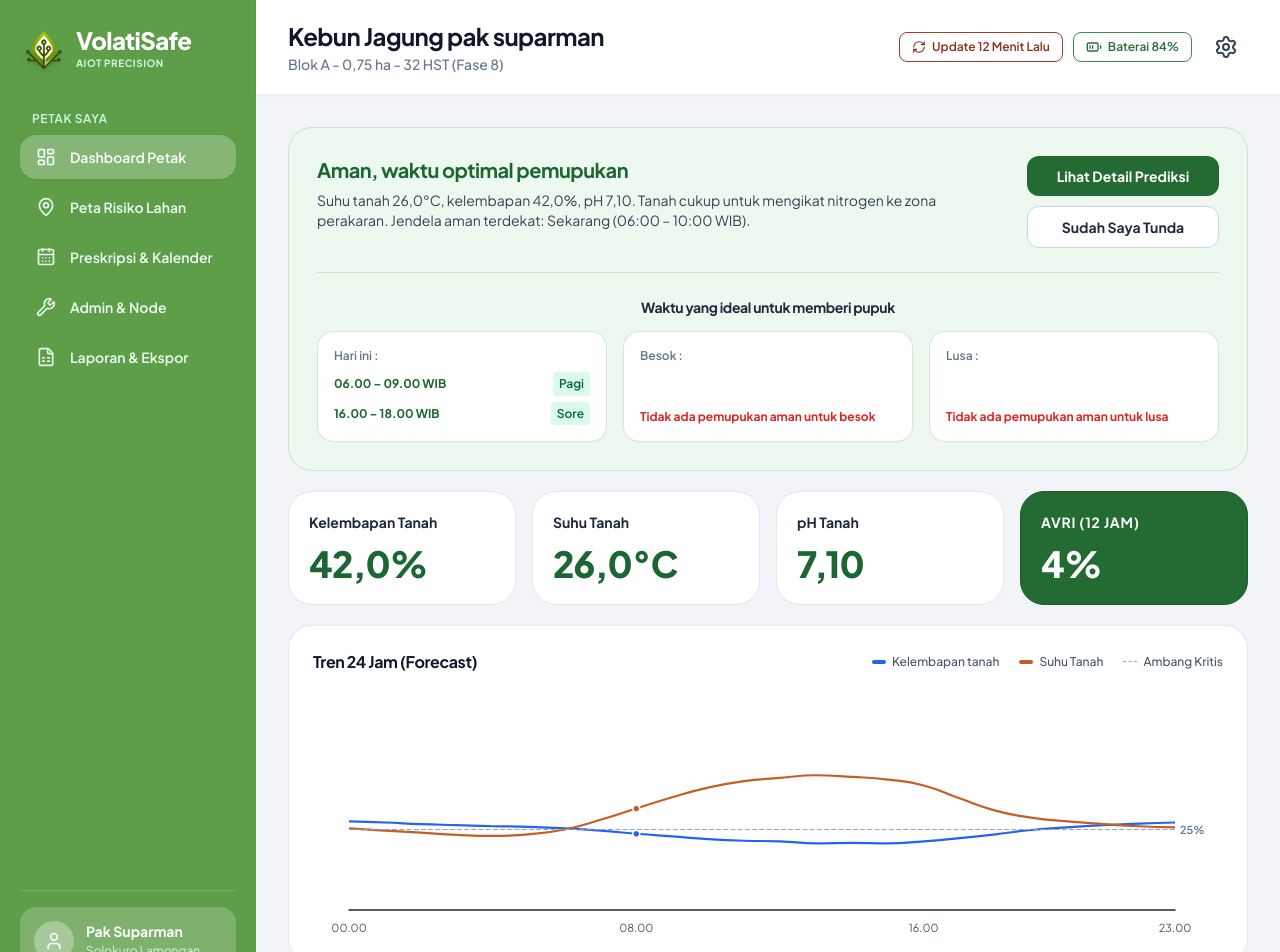
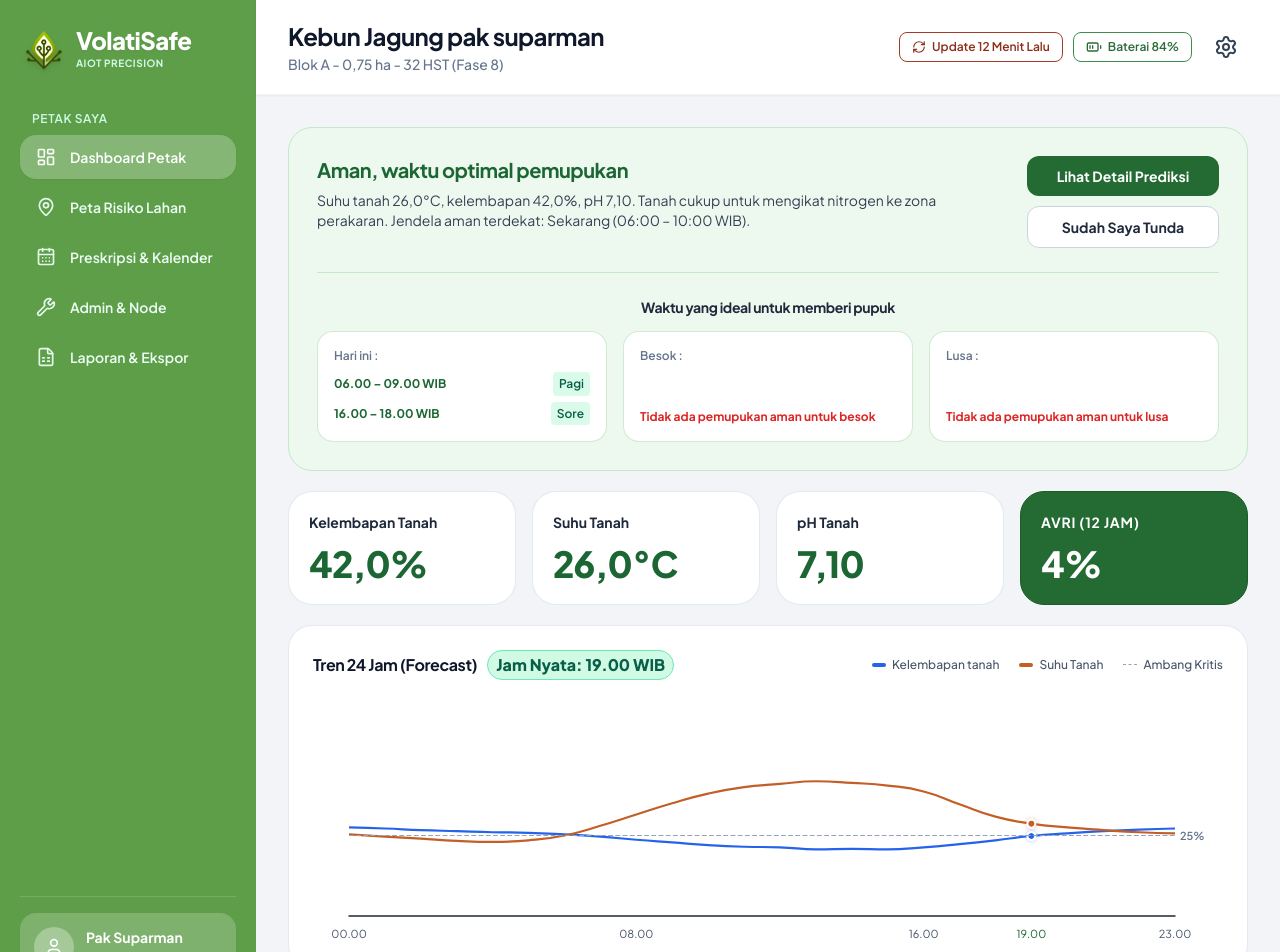
Before and after one commit to syifamojocanggih-hash/VolatiSafe-AIoT, a Next.js app in the folder frontend/: page / in a window 1280 px wide. Shown: the top 952 px of the page. Built offline with nearby package versions, Linux system fonts and the light colour scheme; no server answers.

Commit message:
feat: add mock database service and agronomy components for VolatiSafe-AIoT

```diff
--- a/frontend/next.config.mjs
+++ b/frontend/next.config.mjs
@@ -1,4 +1,14 @@
 /** @type {import('next').NextConfig} */
-const nextConfig = {};
+const nextConfig = {
+  webpack: (config, { dev }) => {
+    if (dev) {
+      config.watchOptions = {
+        poll: 1000,
+        aggregateTimeout: 300,
+      };
+    }
+    return config;
+  },
+};
 
 export default nextConfig;
--- a/frontend/src/app/page.tsx
+++ b/frontend/src/app/page.tsx
@@ -539,6 +539,32 @@ export default function DashboardPage() {
         lastUpdatedMinutesAgo: 0,
       };
 
+      // 5. Update Live Trend Point at Current Hour (Live IoT Sensor) in WIB
+      const currentH = (() => {
+        try {
+          const formatter = new Intl.DateTimeFormat('en-US', {
+            hour: 'numeric',
+            hour12: false,
+            timeZone: 'Asia/Jakarta',
+          });
+          const h = parseInt(formatter.format(new Date()), 10);
+          return isNaN(h) ? 16 : (h % 24);
+        } catch {
+          return (new Date().getUTCHours() + 7) % 24;
+        }
+      })();
+      const updatedTrend = (prev.trend24h || []).map((pt, idx) => {
+        if (idx === currentH) {
+          return {
+            ...pt,
+            moisture: Number(m.toFixed(1)),
+            temperature: Number(t.toFixed(1)),
+            ph: Number(ph.toFixed(2)),
+          };
+        }
+        return pt;
+      });
+
       return {
         ...prev,
         metrics: updatedMetrics,
@@ -546,6 +572,7 @@ export default function DashboardPage() {
         shapExplanations,
         physicsDiagnostics,
         field: updatedField,
+        trend24h: updatedTrend,
       };
     });
 
--- a/frontend/src/components/agronomy/AgronomyPlanning.tsx
+++ b/frontend/src/components/agronomy/AgronomyPlanning.tsx
@@ -21,6 +21,8 @@ import {
   ChevronRight,
   Bell,
   Check,
+  ChevronDown,
+  ChevronUp,
 } from 'lucide-react';
 
 export const AgronomyPlanning: React.FC = () => {
@@ -36,6 +38,7 @@ export const AgronomyPlanning: React.FC = () => {
   const [, setLastSyncTime] = useState<string | null>(null);
   const [logs, setLogs] = useState<ApplicationLog[]>(initialAgronomyData.applicationLogs);
   const [selectedPhaseId, setSelectedPhaseId] = useState<string | null>('v8');
+  const [showAllLogs, setShowAllLogs] = useState(false);
 
   // Modals & Feedback
   const [isWhatsAppModalOpen, setIsWhatsAppModalOpen] = useState(false);
@@ -713,8 +716,13 @@ export const AgronomyPlanning: React.FC = () => {
         <section className="lg:col-span-5 bg-white rounded-3xl p-5 sm:p-6 border border-slate-200/90 shadow-2xs space-y-4">
           <div className="flex items-center justify-between gap-3">
             <div>
-              <h3 className="text-base font-bold text-slate-900 tracking-tight">
-                Catatan Aplikasi Aktual
+              <h3 className="text-base font-bold text-slate-900 tracking-tight flex items-center gap-2">
+                <span>Catatan Aplikasi Aktual</span>
+                {logs.length > 0 && (
+                  <span className="text-3xs font-bold px-2 py-0.5 rounded-full bg-slate-100 text-slate-600 border border-slate-200">
+                    {logs.length}
+                  </span>
+                )}
               </h3>
               <p className="text-3xs text-slate-400 font-medium">
                 Sinkron ke Digital Twin (F_log)
@@ -722,19 +730,19 @@ export const AgronomyPlanning: React.FC = () => {
             </div>
             <button
               onClick={() => setIsRecordModalOpen(true)}
-              className="py-1.5 px-3 rounded-xl bg-[#236B32] hover:bg-[#1C5628] text-white text-xs font-bold transition-all flex items-center gap-1.5 active:scale-95 shadow-2xs"
+              className="py-1.5 px-3 rounded-xl bg-[#236B32] hover:bg-[#1C5628] text-white text-xs font-bold transition-all flex items-center gap-1.5 active:scale-95 shadow-2xs cursor-pointer"
             >
               <Plus className="w-3.5 h-3.5" />
               <span>+ Catat Pemupukan</span>
             </button>
           </div>
 
-          {/* List of Logs */}
+          {/* List of Logs (Maksimal 3 item dengan opsi Lihat Selengkapnya) */}
           <div className="space-y-3">
-            {logs.map((log) => (
+            {(showAllLogs ? logs : logs.slice(0, 3)).map((log) => (
               <div
                 key={log.id}
-                className="p-3.5 rounded-2xl bg-slate-50 border border-slate-200/80 space-y-1.5"
+                className="p-3.5 rounded-2xl bg-slate-50 border border-slate-200/80 space-y-1.5 transition-all"
               >
                 <div className="flex items-center justify-between text-xs">
                   <span className="font-bold text-slate-900">
@@ -757,6 +765,26 @@ export const AgronomyPlanning: React.FC = () => {
                 </div>
               </div>
             ))}
+
+            {/* Tombol Lihat Selengkapnya jika lebih dari 3 catatan */}
+            {logs.length > 3 && (
+              <button
+                type="button"
+                onClick={() => setShowAllLogs((prev) => !prev)}
+                className="w-full py-2.5 px-3 rounded-2xl bg-slate-50 hover:bg-slate-100 border border-slate-200/90 text-slate-700 text-xs font-semibold flex items-center justify-center gap-1.5 transition-all active:scale-[0.99] cursor-pointer"
+              >
+                <span>
+                  {showAllLogs
+                    ? 'Tampilkan Lebih Sedikit'
+                    : `Lihat Selengkapnya (${logs.length - 3} catatan lainnya)`}
+                </span>
+                {showAllLogs ? (
+                  <ChevronUp className="w-4 h-4 text-slate-500" />
+                ) : (
+                  <ChevronDown className="w-4 h-4 text-slate-500" />
+                )}
+              </button>
+            )}
 
             {/* Pending Log Placeholder Card */}
             <div className="p-3.5 rounded-2xl border-2 border-dashed border-slate-200 text-center text-xs text-slate-400 space-y-1">
--- a/frontend/src/components/dashboard/Trend24hChart.tsx
+++ b/frontend/src/components/dashboard/Trend24hChart.tsx
@@ -14,16 +14,39 @@ const ReactECharts = dynamic(() => import('echarts-for-react'), {
   ),
 });
 
+// Helper untuk mendapatkan jam sekarang dalam zona waktu WIB (Asia/Jakarta, UTC+7)
+// secara konsisten baik di Server SSR (UTC) maupun Browser Client
+function getWibCurrentHour(): number {
+  try {
+    const formatter = new Intl.DateTimeFormat('en-US', {
+      hour: 'numeric',
+      hour12: false,
+      timeZone: 'Asia/Jakarta',
+    });
+    const hourStr = formatter.format(new Date());
+    const hour = parseInt(hourStr, 10);
+    return isNaN(hour) ? 16 : Math.min(23, Math.max(0, hour % 24));
+  } catch {
+    const now = new Date();
+    const utcHours = now.getUTCHours();
+    return (utcHours + 7) % 24;
+  }
+}
+
 interface Trend24hChartProps {
   data: ForecastPoint[];
 }
 
 export const Trend24hChart: React.FC<Trend24hChartProps> = ({ data }) => {
   const [isClient, setIsClient] = useState(false);
+  const [currentHourIndex, setCurrentHourIndex] = useState<number>(() => getWibCurrentHour());
 
   useEffect(() => {
     setIsClient(true);
+    setCurrentHourIndex(getWibCurrentHour());
   }, []);
+
+  const currentHourStr = `${String(currentHourIndex).padStart(2, '0')}.00`;
 
   const xCategories = data.map((d) => d.time);
   const moistureData = data.map((d) => d.moisture);
@@ -54,7 +77,11 @@ export const Trend24hChart: React.FC<Trend24hChartProps> = ({ data }) => {
       formatter: (params: Array<{ seriesName: string; value: number; marker: string; name?: string; axisValueLabel?: string }>) => {
         if (!params || params.length === 0) return '';
         const timeLabel = params[0].axisValueLabel || params[0].name || '';
-        let res = `<div class="font-bold text-xs text-emerald-400 mb-1">Pukul ${timeLabel} WIB</div>`;
+        const isNow = timeLabel === currentHourStr;
+        let res = `<div class="font-bold text-xs text-emerald-400 mb-1 flex items-center justify-between gap-3">
+          <span>Pukul ${timeLabel} WIB</span>
+          ${isNow ? '<span class="px-1.5 py-0.2 rounded bg-emerald-500/20 text-emerald-300 text-3xs font-extrabold border border-emerald-400/40">Jam Nyata (Sekarang)</span>' : ''}
+        </div>`;
         params.forEach((item) => {
           const unit = item.seriesName.includes('Suhu') ? '°C' : '%';
           const val = typeof item.value === 'number' ? item.value.toFixed(1) : item.value;
@@ -80,14 +107,20 @@ export const Trend24hChart: React.FC<Trend24hChartProps> = ({ data }) => {
         show: false,
       },
       axisLabel: {
-        color: '#475569',
+        color: (val: string) => (val === currentHourStr ? '#1B6633' : '#475569'),
+        fontWeight: (val: string) => (val === currentHourStr ? 'bold' : 'normal'),
         fontSize: 11,
         fontFamily: 'inherit',
         margin: 12,
         formatter: (val: string) => {
-          if (val === '00.00' || val === '08.00' || val === '16.00' || val === '23.00') {
+          // Selalu tampilkan jam nyata sekarang (posisi titik)
+          if (val === currentHourStr) {
             return val;
           }
+          if (val === '00.00' && currentHourIndex >= 2) return val;
+          if (val === '23.00' && currentHourIndex <= 21) return val;
+          if (val === '08.00' && Math.abs(currentHourIndex - 8) >= 3) return val;
+          if (val === '16.00' && Math.abs(currentHourIndex - 16) >= 3) return val;
           return '';
         },
       },
@@ -111,13 +144,15 @@ export const Trend24hChart: React.FC<Trend24hChartProps> = ({ data }) => {
         data: moistureData,
         smooth: true,
         symbol: (value: number, params: { dataIndex: number }) => {
-          return params.dataIndex === 8 ? 'circle' : 'none';
+          return params.dataIndex === currentHourIndex ? 'circle' : 'none';
         },
-        symbolSize: 7,
+        symbolSize: 8,
         itemStyle: {
           color: '#2563EB',
           borderColor: '#FFFFFF',
-          borderWidth: 1.5,
+          borderWidth: 2,
+          shadowBlur: 4,
+          shadowColor: 'rgba(37, 99, 235, 0.4)',
         },
         lineStyle: {
           color: '#2563EB',
@@ -152,13 +187,15 @@ export const Trend24hChart: React.FC<Trend24hChartProps> = ({ data }) => {
         data: tempData,
         smooth: true,
         symbol: (value: number, params: { dataIndex: number }) => {
-          return params.dataIndex === 8 ? 'circle' : 'none';
+          return params.dataIndex === currentHourIndex ? 'circle' : 'none';
         },
-        symbolSize: 7,
+        symbolSize: 8,
         itemStyle: {
           color: '#C25E26',
           borderColor: '#FFFFFF',
-          borderWidth: 1.5,
+          borderWidth: 2,
+          shadowBlur: 4,
+          shadowColor: 'rgba(194, 94, 38, 0.4)',
         },
         lineStyle: {
           color: '#C25E26',
@@ -172,9 +209,19 @@ export const Trend24hChart: React.FC<Trend24hChartProps> = ({ data }) => {
     <div className="bg-white rounded-3xl p-5 sm:p-6 border border-slate-200/90 shadow-2xs">
       {/* Title & Custom Legend Matching Mockup */}
       <div className="flex flex-col sm:flex-row sm:items-center justify-between gap-3 mb-2">
-        <h4 className="text-sm sm:text-base font-bold text-slate-900 tracking-tight">
-          Tren 24 Jam (Forecast)
-        </h4>
+        <div className="flex items-center gap-2.5 min-h-[28px]">
+          <h4 className="text-sm sm:text-base font-bold text-slate-900 tracking-tight">
+            Tren 24 Jam (Forecast)
+          </h4>
+          {isClient && (
+            <span
+              suppressHydrationWarning
+              className="px-2 py-0.5 rounded-full text-3xs font-extrabold bg-emerald-100 text-emerald-800 border border-emerald-300 animate-in fade-in duration-150"
+            >
+              Jam Nyata: {currentHourStr} WIB
+            </span>
+          )}
+        </div>
 
         {/* Legend */}
         <div className="flex flex-wrap items-center gap-3.5 sm:gap-5 text-xs text-slate-600 font-medium">
```
Also changed, not shown: 2 other files (tests, documents, lock files or other folders).
